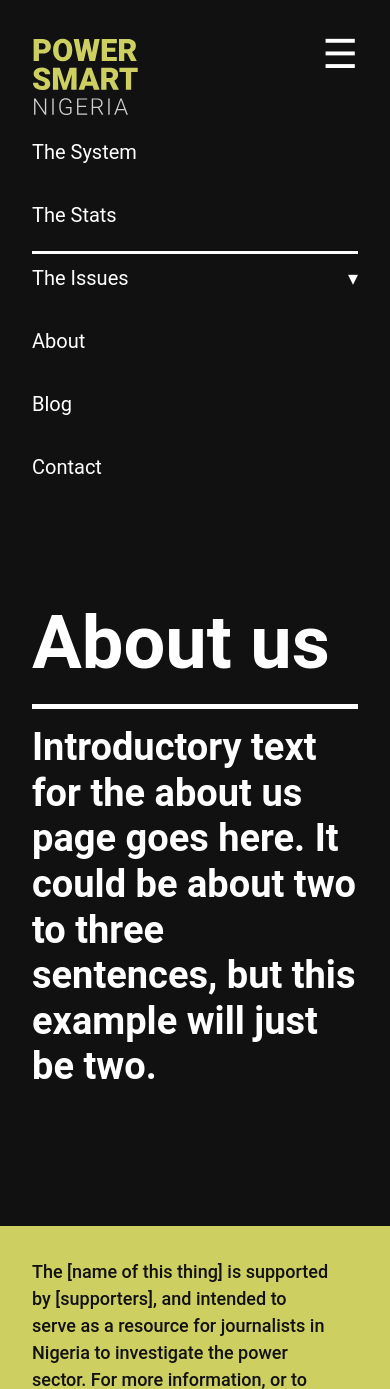
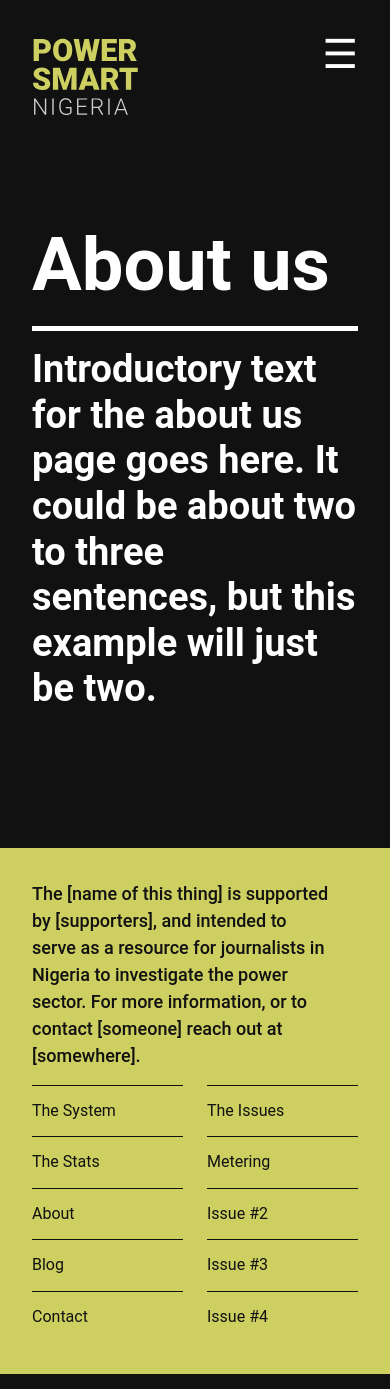
Before and after one commit to theReboot/powertoolkit, a Django app: template powerkit/about/templates/about/about_page.html in a window 390 px wide. Shown: the top 1389 px of the page. Run offline with Django 3.2, Linux system fonts and the light colour scheme; the template is opened without the code that fills it, so the values that code supplies are empty; style sheets or scripts are compiled from the project's sources; some web fonts are replaced.

Commit message:
Added mobile show/hide menu function

```diff
--- a/powerkit/devstatic/js/src/main.js
+++ b/powerkit/devstatic/js/src/main.js
@@ -1,3 +1,6 @@
-// global functions
+// mobile nav
 
-console.log("main.js");
+function showMenu() {
+  var topNav = document.getElementById("topNav");
+  topNav.classList.toggle("topNav--closed");
+}
--- a/powerkit/devstatic/scss/_main.scss
+++ b/powerkit/devstatic/scss/_main.scss
@@ -258,6 +258,14 @@
     width: 100%;
     flex-direction: column;
     float: none;
+    height: auto;
+  }
+}
+
+.topNav--closed {
+  @include mobile {
+    height: 0;
+    overflow: hidden;
   }
 }
 
--- a/powerkit/templates/includes/header.html
+++ b/powerkit/templates/includes/header.html
@@ -24,7 +24,7 @@
         />
       </svg>
     </a>
-    <nav class="topNav">
+    <nav class="topNav topNav--closed" id="topNav">
       <a class="topNav__item" href="/system/">The System</a>
       <a class="topNav__item" href="/stats/">The Stats</a>
       <div class="topNav__item topNav__item--dropdown topNav__item--active">
@@ -45,12 +45,7 @@
       <a class="topNav__item" href="/about/">About</a>
       <a class="topNav__item" href="{% url 'blog' %}">Blog</a>
       <a class="topNav__item" href="{% url 'contact' %}">Contact</a>
-      <a
-        href="javascript:void(0);"
-        class="topNav__menuIcon"
-        onclick="showMenu()"
-        >&#9776;</a
-      >
+      <a href="javascript:void(0);" class="topNav__menuIcon" onclick="showMenu()">&#9776;</a>
     </nav>
   </div>
 </header>
```
